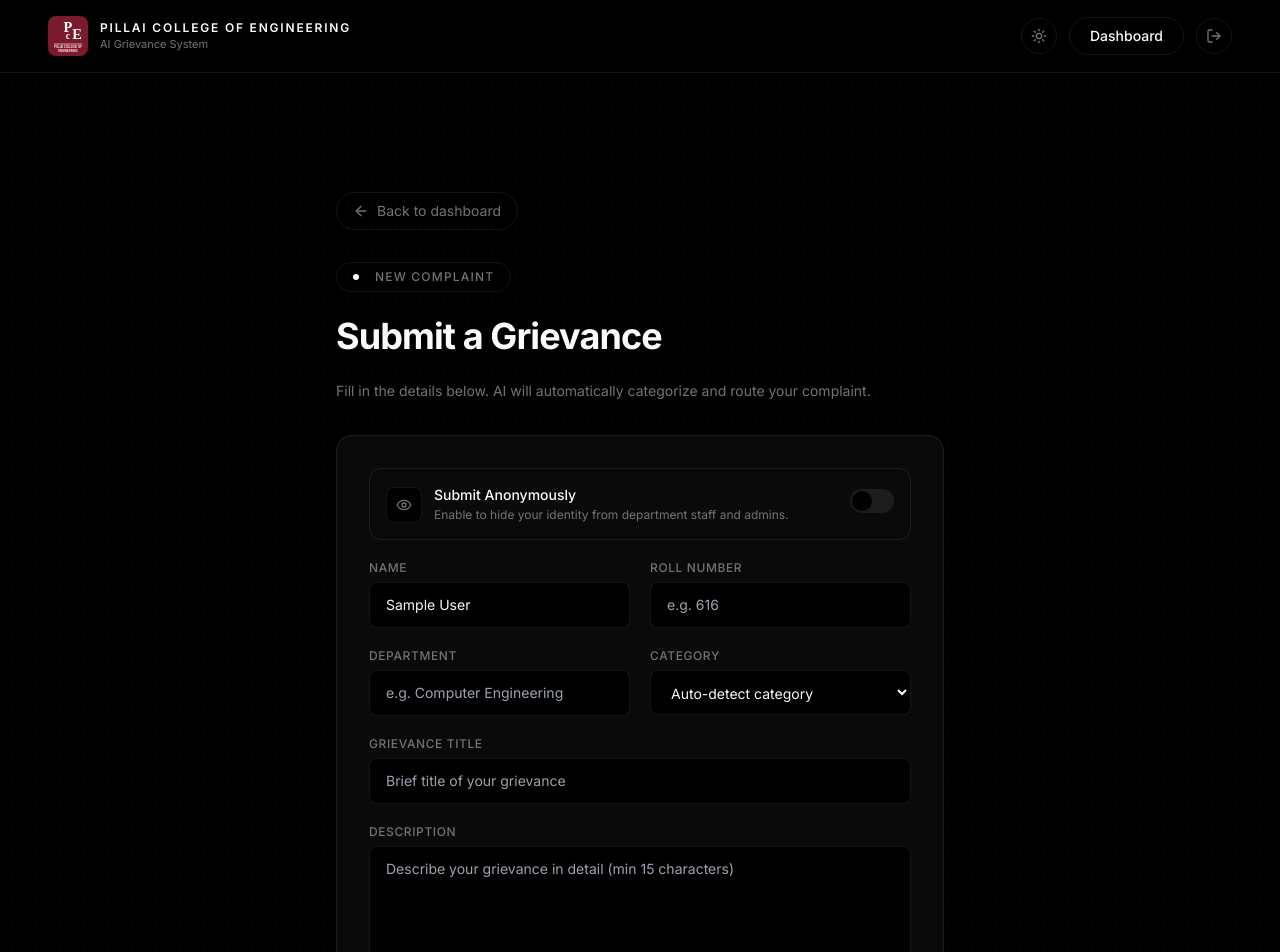
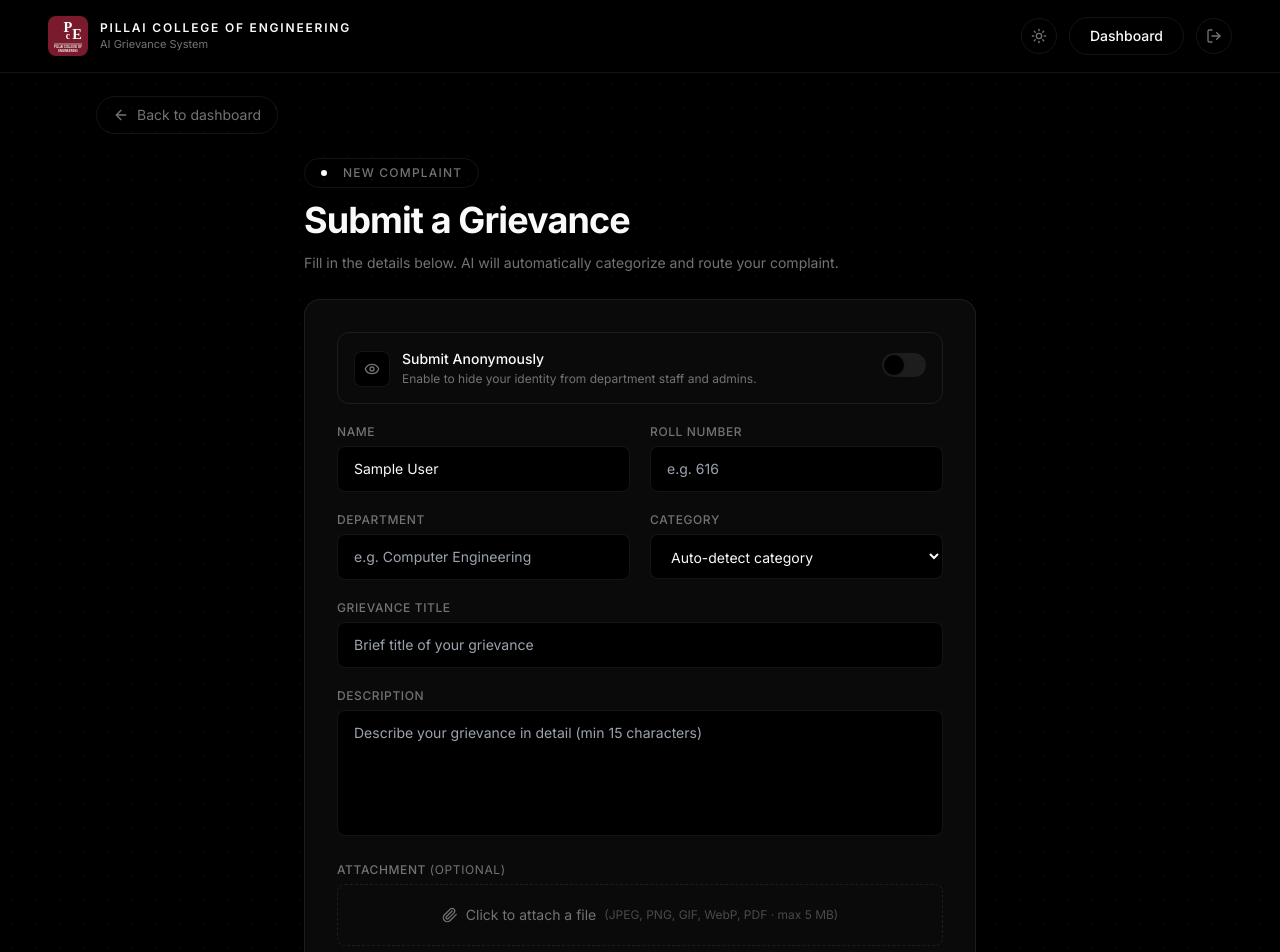
Before and after one commit to gayatriiv/grievance-redressal, a Next.js app: page /submit-grievance in a window 1280 px wide. Shown: the top 952 px of the page. Built offline with nearby package versions, Linux system fonts and the light colour scheme; no server answers; sample sign-in values are in the browser's storage.

Commit message:
add : file uploads in form

```diff
--- /dev/null
+++ b/app/api/upload/route.ts
@@ -0,0 +1,53 @@
+import { NextRequest, NextResponse } from "next/server";
+import { writeFile, mkdir } from "fs/promises";
+import { join } from "path";
+import { randomUUID } from "crypto";
+import { getSessionUser } from "@/lib/session";
+
+const ALLOWED_TYPES = [
+  "image/jpeg",
+  "image/png",
+  "image/gif",
+  "image/webp",
+  "application/pdf",
+];
+const MAX_SIZE = 5 * 1024 * 1024; // 5 MB
+
+export async function POST(req: NextRequest) {
+  const sessionUser = await getSessionUser();
+  if (!sessionUser) return NextResponse.json({ message: "Unauthorized" }, { status: 401 });
+
+  let formData: FormData;
+  try {
+    formData = await req.formData();
+  } catch {
+    return NextResponse.json({ message: "Invalid form data" }, { status: 400 });
+  }
+
+  const file = formData.get("file") as File | null;
+  if (!file || typeof file === "string") {
+    return NextResponse.json({ message: "No file provided" }, { status: 400 });
+  }
+
+  if (!ALLOWED_TYPES.includes(file.type)) {
+    return NextResponse.json(
+      { message: "File type not allowed. Accepted: JPEG, PNG, GIF, WebP, PDF" },
+      { status: 400 }
+    );
+  }
+
+  if (file.size > MAX_SIZE) {
+    return NextResponse.json({ message: "File too large. Maximum size is 5 MB." }, { status: 400 });
+  }
+
+  const ext = file.name.split(".").pop()?.toLowerCase().replace(/[^a-z0-9]/g, "") ?? "bin";
+  const filename = `${randomUUID()}.${ext}`;
+  const uploadDir = join(process.cwd(), "public", "uploads");
+
+  await mkdir(uploadDir, { recursive: true });
+
+  const bytes = await file.arrayBuffer();
+  await writeFile(join(uploadDir, filename), Buffer.from(bytes));
+
+  return NextResponse.json({ url: `/uploads/${filename}` });
+}
--- a/app/submit-grievance/page.tsx
+++ b/app/submit-grievance/page.tsx
@@ -40,19 +40,21 @@ export default function SubmitGrievancePage() {
   return (
     <>
       <Navbar />
-      <main className="relative min-h-screen bg-background pt-28 sm:pt-32 pb-12 sm:pb-16">
+      <main className="relative min-h-screen bg-background pt-20 sm:pt-24 pb-10 sm:pb-14">
         <div className="pointer-events-none absolute inset-0 grid-bg opacity-40" />
-        <div className="relative z-10 mx-auto max-w-2xl px-6 sm:px-8 py-12 sm:py-16 space-y-8">
-          <BackButton href={user?.role === "student" ? "/student" : "/"} label="Back to dashboard" className="mt-0" />
-          <div className="space-y-6">
-            <div className="section-label">
-              <span className="mr-2 h-1.5 w-1.5 rounded-full bg-foreground" />
-              New Complaint
+        <div className="relative z-10 mx-auto max-w-6xl px-6 sm:px-8 space-y-6">
+          <BackButton href={user?.role === "student" ? "/student" : "/"} label="Back to dashboard" />
+          <div className="mx-auto max-w-2xl space-y-6">
+            <div className="space-y-3">
+              <div className="section-label">
+                <span className="mr-2 h-1.5 w-1.5 rounded-full bg-foreground" />
+                New Complaint
+              </div>
+              <h1 className="text-3xl font-bold tracking-tight leading-tight text-foreground md:text-4xl">Submit a Grievance</h1>
+              <p className="text-sm leading-relaxed text-muted-foreground">Fill in the details below. AI will automatically categorize and route your complaint.</p>
             </div>
-            <h1 className="text-3xl font-bold tracking-tight leading-tight text-foreground md:text-4xl">Submit a Grievance</h1>
-            <p className="mt-4 text-sm leading-relaxed text-muted-foreground">Fill in the details below. AI will automatically categorize and route your complaint.</p>
+            <GrievanceForm defaults={{ name: user?.name, department: user?.department, rollNumber: user?.rollNumber }} />
           </div>
-          <GrievanceForm defaults={{ name: user?.name, department: user?.department, rollNumber: user?.rollNumber }} />
         </div>
       </main>
     </>
--- a/components/forms/grievance-form.tsx
+++ b/components/forms/grievance-form.tsx
@@ -1,7 +1,7 @@
 "use client";
-import { useState } from "react";
+import { useRef, useState } from "react";
 import { useRouter } from "next/navigation";
-import { EyeOff, Eye } from "lucide-react";
+import { EyeOff, Eye, Paperclip, X } from "lucide-react";
 
 export const GrievanceForm = ({
   defaults,
@@ -13,14 +13,39 @@ export const GrievanceForm = ({
   const [message, setMessage] = useState("");
   const [errors, setErrors] = useState<Record<string, string[] | undefined>>({});
   const [isAnonymous, setIsAnonymous] = useState(false);
+  const [attachedFile, setAttachedFile] = useState<File | null>(null);
+  const fileInputRef = useRef<HTMLInputElement>(null);
 
   const onSubmit = async (e: React.FormEvent<HTMLFormElement>) => {
     e.preventDefault();
     setLoading(true);
     setMessage("");
     setErrors({});
+
+    let attachmentUrl: string | undefined;
+
+    // Upload file first if one is selected
+    if (attachedFile) {
+      const uploadForm = new FormData();
+      uploadForm.append("file", attachedFile);
+      try {
+        const uploadRes = await fetch("/api/upload", { method: "POST", body: uploadForm });
+        const uploadData = await uploadRes.json();
+        if (!uploadRes.ok) {
+          setMessage(uploadData.message || "File upload failed");
+          setLoading(false);
+          return;
+        }
+        attachmentUrl = uploadData.url;
+      } catch {
+        setMessage("File upload failed. Please try again.");
+        setLoading(false);
+        return;
+      }
+    }
+
     const formData = new FormData(e.currentTarget);
-    const payload = { ...Object.fromEntries(formData.entries()), isAnonymous };
+    const payload = { ...Object.fromEntries(formData.entries()), isAnonymous, attachment: attachmentUrl };
 
     try {
       const res = await fetch("/api/grievances", {
@@ -136,9 +161,43 @@ export const GrievanceForm = ({
       </div>
 
       <div>
-        <label htmlFor="g-attach" className="mb-1.5 block text-xs font-medium uppercase tracking-wider text-muted-foreground">Attachment URL <span className="font-normal">(optional)</span></label>
-        <input id="g-attach" name="attachment" placeholder="https://..." className={inputClasses} />
-        {fieldError("attachment") && <p className="mt-1 text-xs text-red-400">{fieldError("attachment")}</p>}
+        <label className="mb-1.5 block text-xs font-medium uppercase tracking-wider text-muted-foreground">
+          Attachment <span className="font-normal">(optional)</span>
+        </label>
+        <input
+          ref={fileInputRef}
+          type="file"
+          accept="image/jpeg,image/png,image/gif,image/webp,application/pdf"
+          className="hidden"
+          onChange={(e) => setAttachedFile(e.target.files?.[0] ?? null)}
+        />
+        {attachedFile ? (
+          <div className="flex items-center justify-between gap-3 rounded-lg border border-border bg-background px-4 py-3">
+            <div className="flex min-w-0 items-center gap-2">
+              <Paperclip className="h-4 w-4 shrink-0 text-muted-foreground" />
+              <span className="truncate text-sm text-foreground">{attachedFile.name}</span>
+              <span className="shrink-0 text-xs text-muted-foreground">({(attachedFile.size / 1024).toFixed(0)} KB)</span>
+            </div>
+            <button
+              type="button"
+              onClick={() => { setAttachedFile(null); if (fileInputRef.current) fileInputRef.current.value = ""; }}
+              className="shrink-0 rounded-md p-1 text-muted-foreground transition-colors hover:text-foreground"
+              aria-label="Remove attachment"
+            >
+              <X className="h-4 w-4" />
+            </button>
+          </div>
+        ) : (
+          <button
+            type="button"
+            onClick={() => fileInputRef.current?.click()}
+            className="flex w-full items-center justify-center gap-2 rounded-lg border border-dashed border-border bg-background/50 px-4 py-5 text-sm text-muted-foreground transition-colors hover:border-foreground/30 hover:text-foreground"
+          >
+            <Paperclip className="h-4 w-4" />
+            <span>Click to attach a file</span>
+            <span className="text-xs opacity-60">(JPEG, PNG, GIF, WebP, PDF · max 5 MB)</span>
+          </button>
+        )}
       </div>
 
       <button
--- a/lib/validation.ts
+++ b/lib/validation.ts
@@ -19,7 +19,7 @@ export const grievanceSchema = z.object({
     .transform((v) => v === true || v === "true")
     .optional(),
   attachment: z
-    .union([z.string().trim().url(), z.literal(""), z.undefined()])
+    .union([z.string().trim(), z.literal(""), z.undefined()])
     .transform((value) => (typeof value === "string" && value.trim() ? value.trim() : undefined)),
 });
 
```
